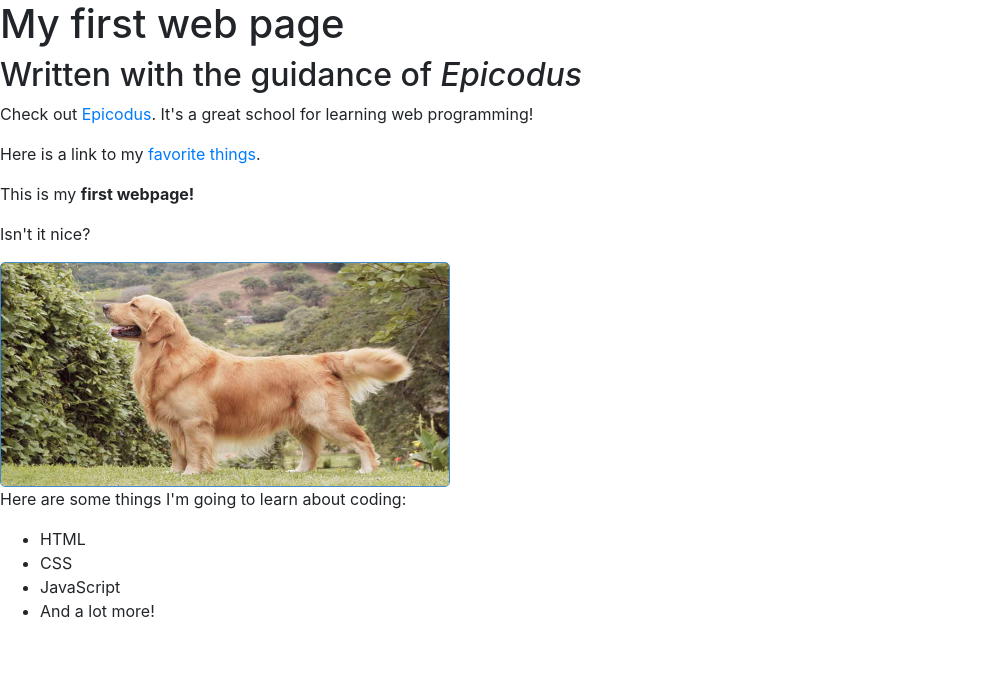
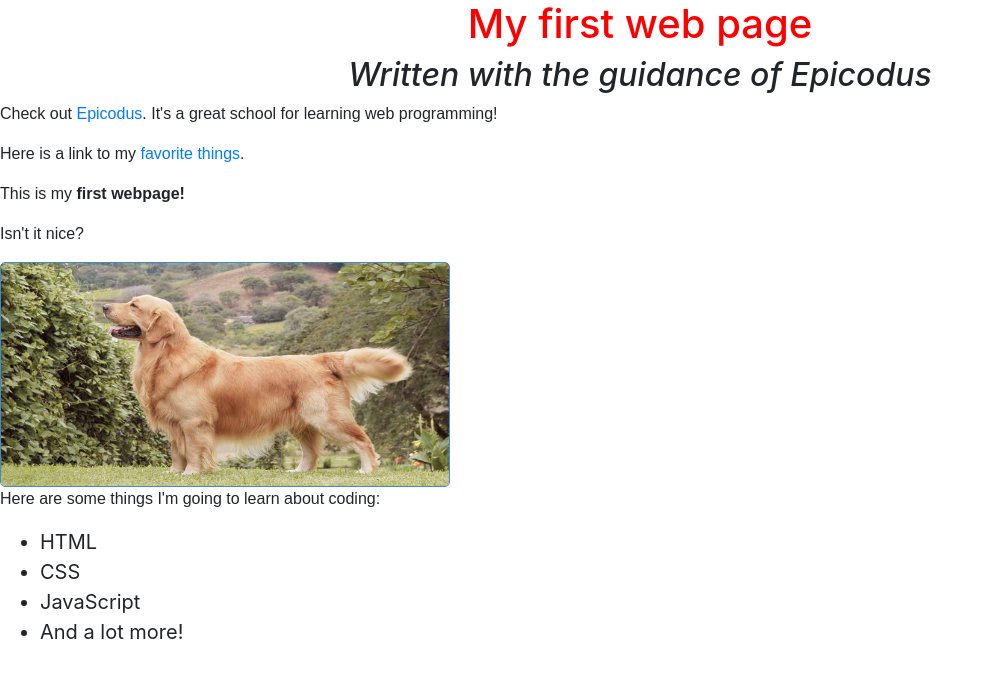
Before and after one commit to RichterBros/my-first-webpage2, a plain HTML site: page index.html in a window 1280 px wide. Shown: the whole page, without its empty margins (0-994 px from the left). Drawn offline with Linux system fonts and the light colour scheme.

Commit message:
revise css
Co-Authored-by: Kevin Davis <thekidnamedkd@gmail.com>

```diff
--- a/css/styles.css
+++ b/css/styles.css
@@ -6,3 +6,22 @@ img {
     overflow:none;
     border-color:#428bca;
     border-style:solid;
+}
+h1 {
+color: red;
+text-align: center;
+}
+
+h2 {
+font-style: italic;
+text-align: center;
+}
+
+p {
+font-family: sans-serif;
+}
+
+ul {
+font-size: 20px;
+line-height: 30px;
+}
```
